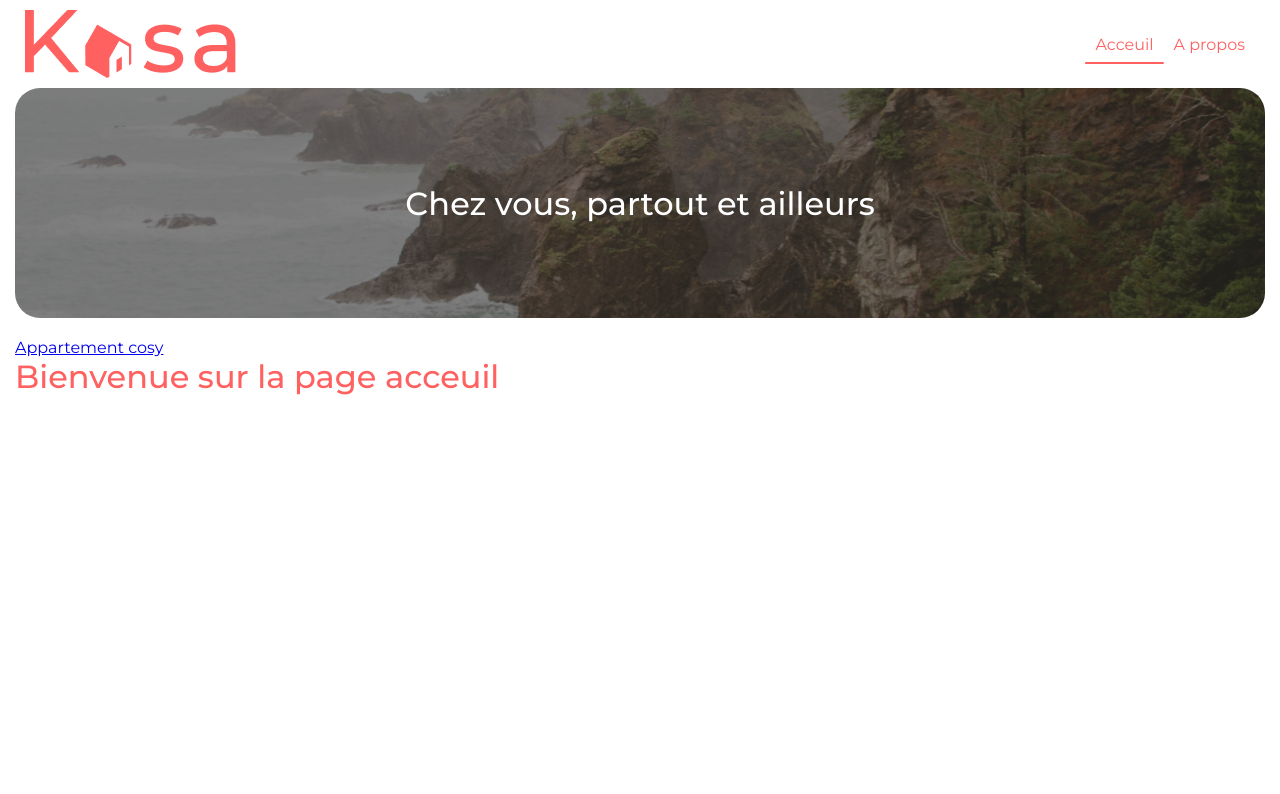
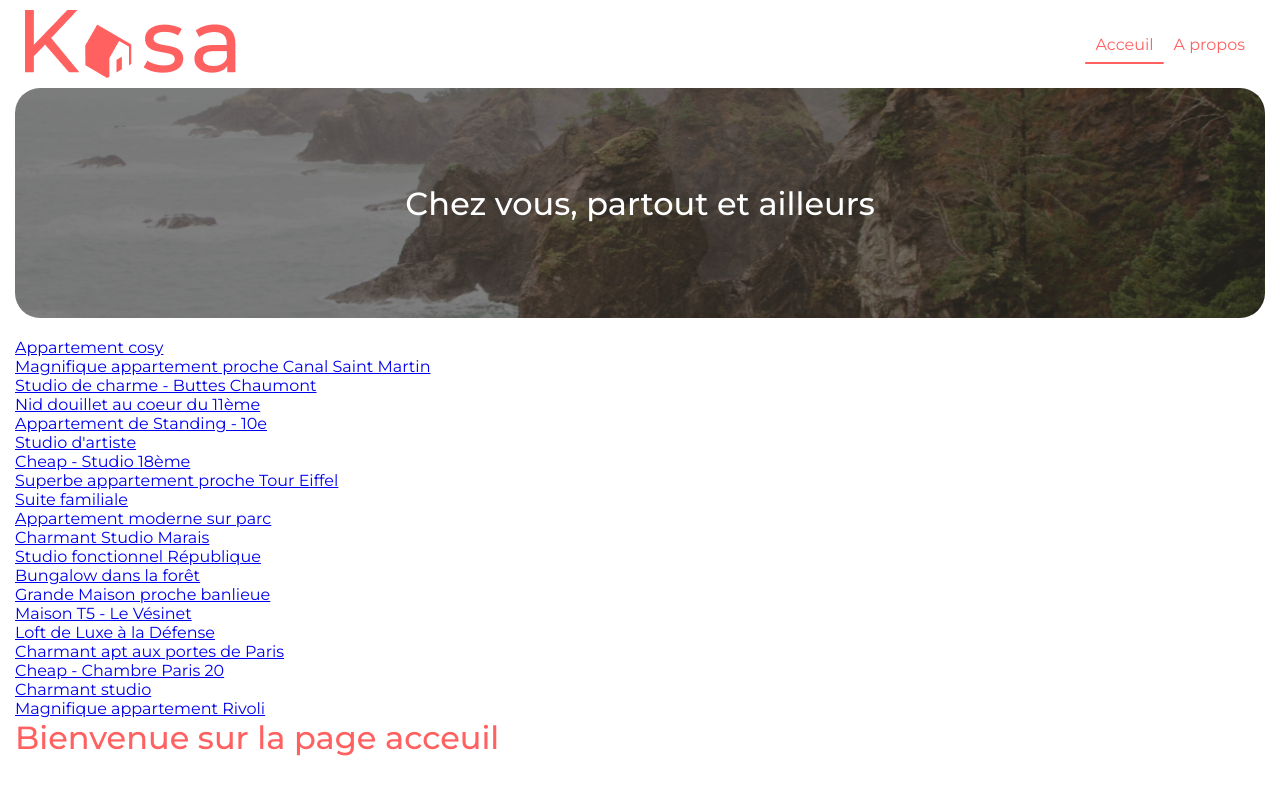
Before and after one commit to flancastre/oc_p6, a React (Create React App) app: page / in a window 1280 px wide. Shown: the top 794 px of the page. Built offline with nearby package versions, Linux system fonts and the light colour scheme.

Commit message:
fixe home/housing issue

```diff
--- a/src/pages/Home.js
+++ b/src/pages/Home.js
@@ -11,6 +11,7 @@ const Home = () => {
       .then((res) => res.json())
       .then((data) => setData(data));
   }, []);
+
   return (
     <div>
       <Navigations />
@@ -20,8 +21,8 @@ const Home = () => {
         text="Chez vous, partout et ailleurs"
       />
       <ul>
-        {data.slice(0, 1).map((house) => (
-          <NavLink to="/housing/c67ab8a7">
+        {data.map((house) => (
+          <NavLink to={`/housing/${house.id}`}>
             <li key={house.id}>{house.title}</li>
           </NavLink>
         ))}
```
